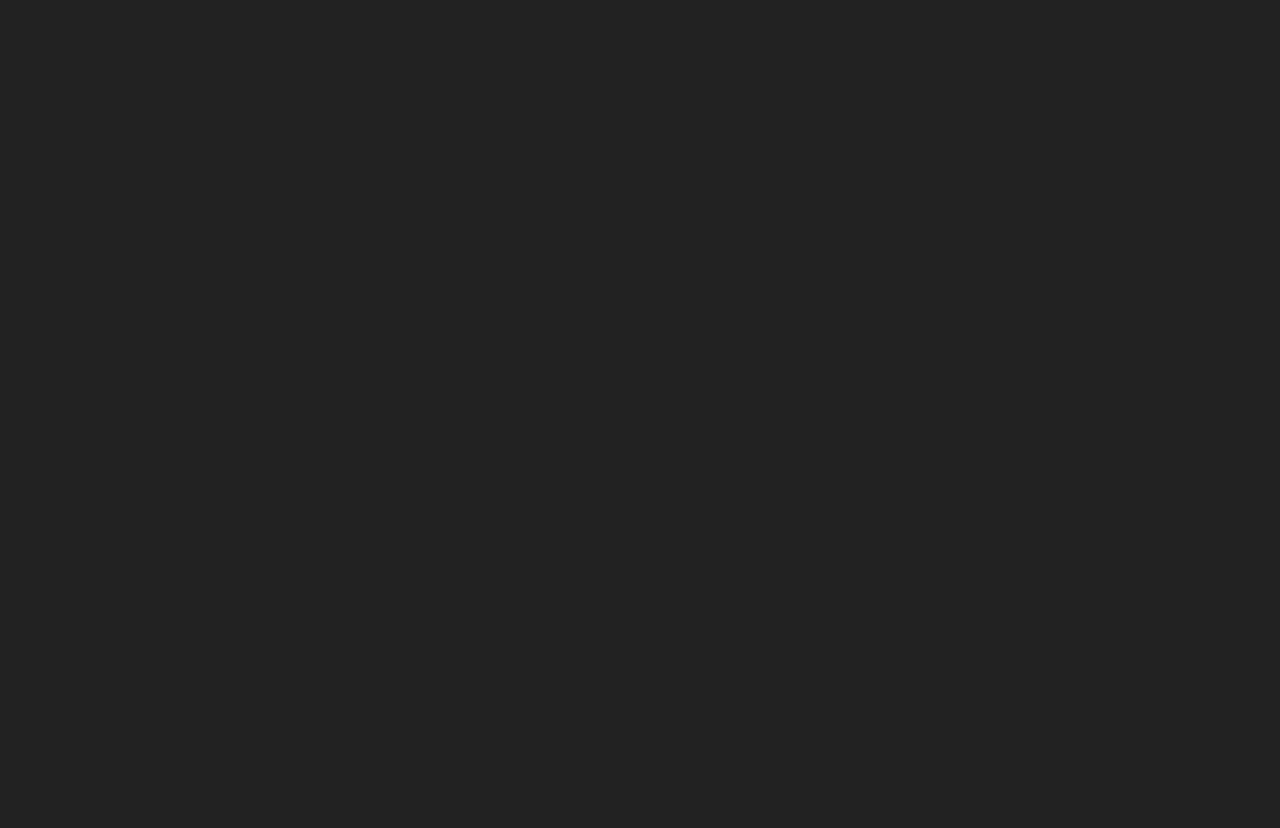
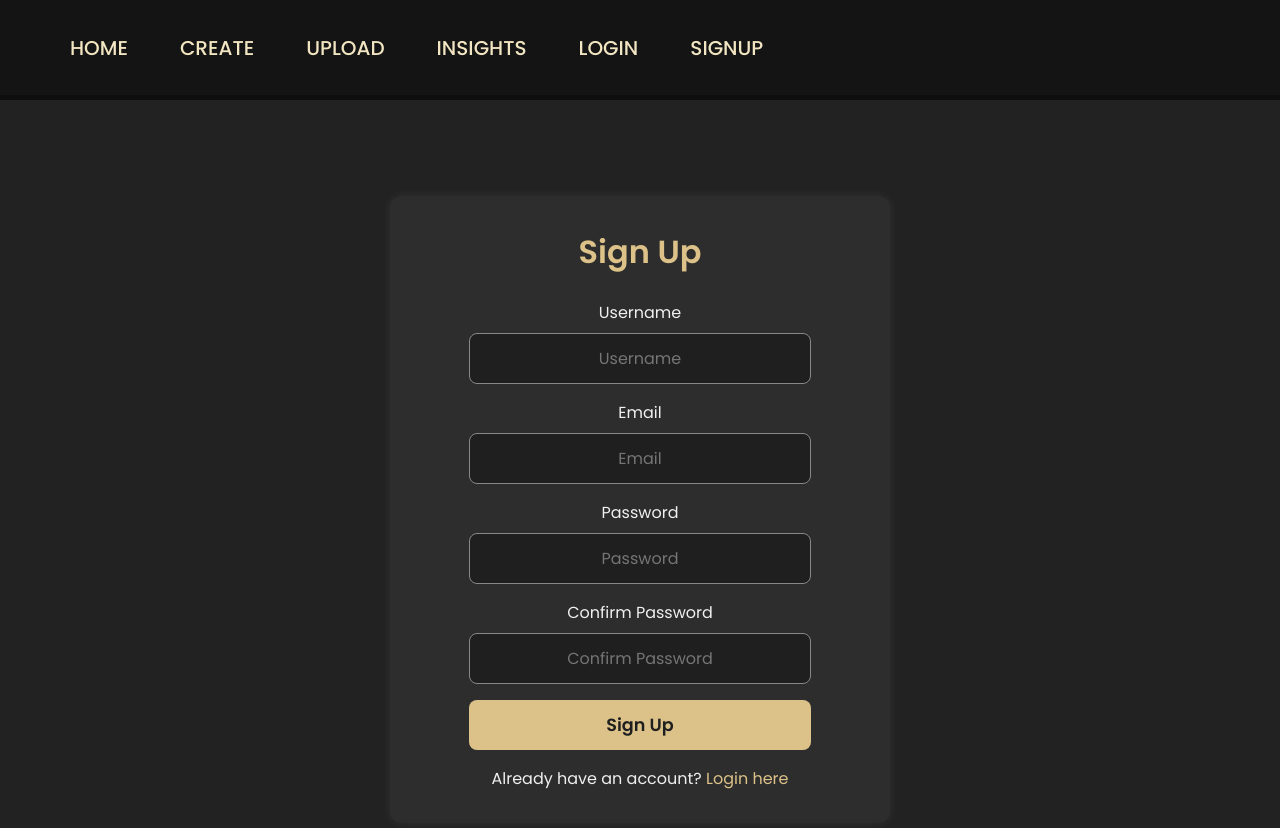
Before and after one commit to ShubhanYenuganti/GradeGap-Analyzer, a React (Create React App) app in the folder frontend/: page /signup in a window 1280 px wide. Before the commit this address had no page. Shown: the top 828 px of the page. Before the commit the page ends 800 px from the top, so only its background shows below. Built offline with nearby package versions, Linux system fonts and the light colour scheme.

Commit message:
Dummy Login/Signup pages

```diff
--- a/frontend/src/App.js
+++ b/frontend/src/App.js
@@ -4,6 +4,8 @@ import Home from './pages/Home';
 import CreateClassPage from './pages/CreateClassPage';
 import UploadPage from './pages/UploadPage';
 import InsightsPage from './pages/InsightsPage';
+import Login from './pages/Login';
+import Signup from './pages/Signup';
 
 function App() {
   return (
@@ -13,6 +15,8 @@ function App() {
         <Route path="/create" element={<CreateClassPage />} />
         <Route path="/upload" element={<UploadPage />} />
         <Route path="/insights" element={<InsightsPage />} />
+        <Route path="/login" element={<Login />} />
+        <Route path="/signup" element={<Signup />} />
       </Routes>
     </Router>
   );
--- a/frontend/src/components/NavBar.jsx
+++ b/frontend/src/components/NavBar.jsx
@@ -10,6 +10,8 @@ export default function NavBar() {
         <li className="nav-items"><Link to="/create">CREATE</Link></li>
         <li className="nav-items"><Link to="/upload">UPLOAD</Link></li>
         <li className="nav-items"><Link to="/insights">INSIGHTS</Link></li>
+        <li className="nav-items"><Link to="/login">LOGIN</Link></li>
+        <li className="nav-items"><Link to="/signup">SIGNUP</Link></li>
       </ul>
     </div>
   );
--- /dev/null
+++ b/frontend/src/pages/Login.jsx
@@ -0,0 +1,79 @@
+import { useState } from "react";
+import { useNavigate, Link } from "react-router-dom";
+import Navbar from "../components/NavBar.jsx";
+import "../styles/Login.css"; // Import your CSS file for styling
+
+const Login = () => {
+    const navigate = useNavigate();
+    const [formData, setFormData] = useState({
+        identifier: "", // Can be email OR username
+        password: "",
+    });
+    const [error, setError] = useState("");
+
+    const handleChange = (e) => {
+        setFormData({ ...formData, [e.target.name]: e.target.value });
+    };
+
+    const handleSubmit = (e) => {
+        e.preventDefault();
+        const { identifier, password } = formData;
+
+        // Dummy login logic
+        const validEmailsOrUsernames = ["test@example.com", "testuser"];
+        const validPassword = "password123";
+
+        if (validEmailsOrUsernames.includes(identifier) && password === validPassword) {
+            // Simulate successful login
+            navigate("/home");
+        } else {
+            setError(
+                "Invalid email/username or password. Try 'test@example.com' or 'testuser' with 'password123'."
+            );
+        }
+    };
+
+    return (
+        <div>
+            <Navbar />
+            <div className="login-container">
+                <div className="login-box">
+                    <h2>Login</h2>
+                    <form onSubmit={handleSubmit}>
+                        <div className="input-group">
+                            <label>Email or Username</label>
+                            <input
+                                type="text"
+                                name="identifier"
+                                placeholder="Email or Username"
+                                value={formData.identifier}
+                                onChange={handleChange}
+                                required
+                            />
+                        </div>
+                        <div className="input-group">
+                            <label>Password</label>
+                            <input
+                                type="password"
+                                name="password"
+                                placeholder="Password"
+                                value={formData.password}
+                                onChange={handleChange}
+                                required
+                            />
+                        </div>
+                        {error && <p className="error-text">{error}</p>}
+                        <button type="submit" className="login-button">
+                            Login
+                        </button>
+                    </form>
+                    <p className="signup-text">
+                        Don't have an account? <Link to="/signup">Sign up here</Link>
+                    </p>
+                </div>
+            </div>
+        </div>
+    );
+};
+
+export default Login;
--- /dev/null
+++ b/frontend/src/pages/Signup.jsx
@@ -0,0 +1,106 @@
+import { useState } from "react";
+import { useNavigate, Link } from "react-router-dom";
+import Navbar from "../components/NavBar.jsx";
+import "../styles/Login.css"; // Reuse the same CSS for consistent style
+
+const Signup = () => {
+    const navigate = useNavigate();
+    const [formData, setFormData] = useState({
+        username: "",
+        email: "",
+        password: "",
+        confirmPassword: "",
+    });
+    const [error, setError] = useState("");
+
+    const handleChange = (e) => {
+        setFormData({ ...formData, [e.target.name]: e.target.value });
+    };
+
+    const handleSubmit = (e) => {
+        e.preventDefault();
+        const { username, email, password, confirmPassword } = formData;
+
+        // Dummy signup logic
+        if (password !== confirmPassword) {
+            setError("Passwords do not match.");
+            return;
+        }
+
+        if (!username || !email || !password) {
+            setError("Please fill in all fields.");
+            return;
+        }
+
+        // In a real app, you would send a POST request to your backend here.
+
+        // Simulate successful signup
+        navigate("/home");
+    };
+
+    return (
+        <div>
+            <Navbar />
+            <div className="login-container">
+                <div className="login-box">
+                    <h2>Sign Up</h2>
+                    <form onSubmit={handleSubmit}>
+                        <div className="input-group">
+                            <label>Username</label>
+                            <input
+                                type="text"
+                                name="username"
+                                placeholder="Username"
+                                value={formData.username}
+                                onChange={handleChange}
+                                required
+                            />
+                        </div>
+                        <div className="input-group">
+                            <label>Email</label>
+                            <input
+                                type="email"
+                                name="email"
+                                placeholder="Email"
+                                value={formData.email}
+                                onChange={handleChange}
+                                required
+                            />
+                        </div>
+                        <div className="input-group">
+                            <label>Password</label>
+                            <input
+                                type="password"
+                                name="password"
+                                placeholder="Password"
+                                value={formData.password}
+                                onChange={handleChange}
+                                required
+                            />
+                        </div>
+                        <div className="input-group">
+                            <label>Confirm Password</label>
+                            <input
+                                type="password"
+                                name="confirmPassword"
+                                placeholder="Confirm Password"
+                                value={formData.confirmPassword}
+                                onChange={handleChange}
+                                required
+                            />
+                        </div>
+                        {error && <p className="error-text">{error}</p>}
+                        <button type="submit" className="login-button">
+                            Sign Up
+                        </button>
+                    </form>
+                    <p className="signup-text">
+                        Already have an account? <Link to="/login">Login here</Link>
+                    </p>
+                </div>
+            </div>
+        </div>
+    );
+};
+
+export default Signup;
--- /dev/null
+++ b/frontend/src/styles/Login.css
@@ -0,0 +1,89 @@
+/* Center the login box */
+.login-container {
+    max-width: 500px;
+    margin: 6rem auto; /* Centered and pushed down */
+    background-color: #2d2d2d;
+    padding: 2rem;
+    border-radius: 12px;
+    box-shadow: 0 0 10px rgba(200, 200, 200, 0.1);
+}
+
+/* Style for the login box */
+.login-box {
+    display: flex;
+    flex-direction: column;
+    align-items: center;
+}
+
+/* Headline (Login) */
+.login-box h2 {
+    font-size: 2rem;
+    margin-bottom: 1.5rem;
+    color: #dcc289;
+    font-weight: 600;
+}
+
+/* Input fields */
+.input-group {
+    width: 100%;
+    margin-bottom: 1rem;
+}
+
+.input-group label {
+    display: block;
+    margin-bottom: 0.5rem;
+    color: #f0f0f0;
+    font-size: 1rem;
+}
+
+.input-group input {
+    width: 100%;
+    padding: 0.75rem;
+    border-radius: 8px;
+    border: 1px solid #888;
+    background-color: #1f1f1f;
+    color: #f0f0f0;
+    font-size: 1rem;
+}
+
+/* Login button */
+.login-button {
+    width: 100%;
+    padding: 0.75rem;
+    background-color: #dcc289;
+    color: #1f1f1f;
+    font-weight: 600;
+    border: none;
+    border-radius: 8px;
+    font-size: 1.1rem;
+    cursor: pointer;
+    transition: background-color 0.3s ease;
+}
+
+.login-button:hover {
+    background-color: #c4aa6b;
+}
+
+/* Signup link text */
+.signup-text {
+    margin-top: 1rem;
+    color: #f0f0f0;
+    font-size: 1rem;
+}
+
+/* Link inside signup text */
+.signup-text a {
+    color: #dcc289;
+    text-decoration: none;
+}
+
+.signup-text a:hover {
+    text-decoration: underline;
+}
+
+/* Error message */
+.error-text {
+    color: #ff6b6b;
+    margin-bottom: 1rem;
+    font-size: 0.95rem;
+}
```
